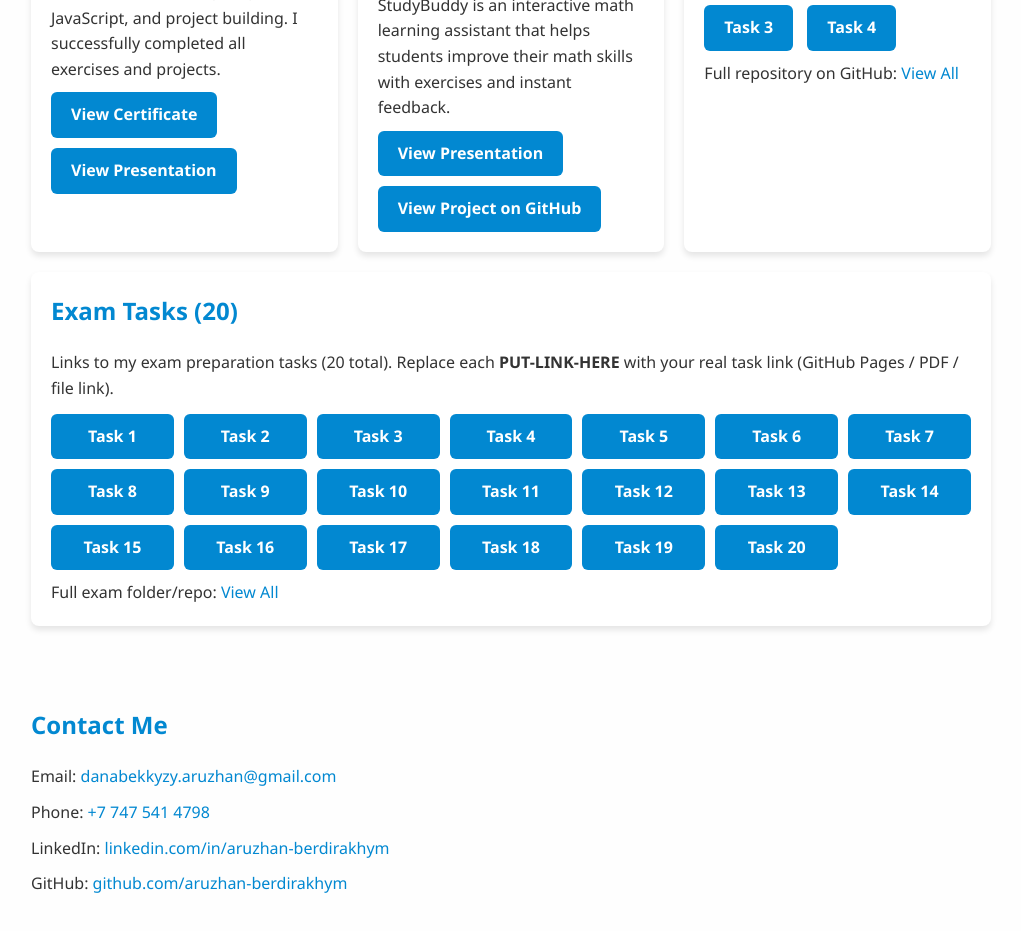
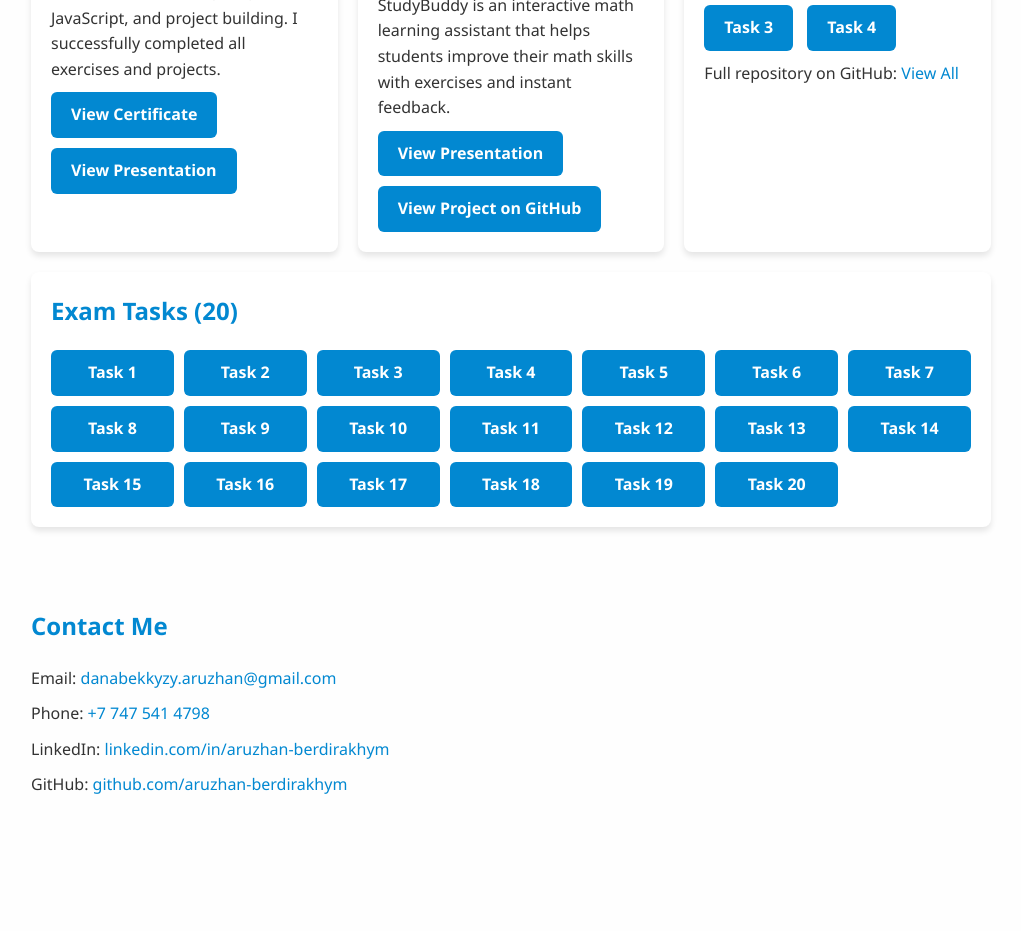
Before and after one commit to aruzhan-berdirakhym/exam, a plain HTML site: page index.html in a window 1280 px wide. Shown: the part 878-1809 px from the top of the page, without its empty margins (129-1150 px from the left). After the commit the page ends 1746 px from the top, so only its background shows below. Drawn offline with Linux system fonts and the light colour scheme.

Commit message:
Update index.html

```diff
--- a/index.html
+++ b/index.html
@@ -135,7 +135,6 @@
     <!-- Exam Tasks Card -->
     <div class="card" id="exam-tasks">
         <h2>Exam Tasks (20)</h2>
-        <p>Links to my exam preparation tasks (20 total). Replace each <strong>PUT-LINK-HERE</strong> with your real task link (GitHub Pages / PDF / file link).</p>
 
         <div class="task-grid">
             <a href="PUT-LINK-HERE" class="button" target="_blank">Task 1</a>
@@ -159,10 +158,6 @@
             <a href="PUT-LINK-HERE" class="button" target="_blank">Task 19</a>
             <a href="PUT-LINK-HERE" class="button" target="_blank">Task 20</a>
         </div>
-
-        <p style="margin-top:10px;">
-            Full exam folder/repo: <a href="PUT-REPO-OR-FOLDER-LINK" target="_blank">View All</a>
-        </p>
     </div>
 
 </section>
```
